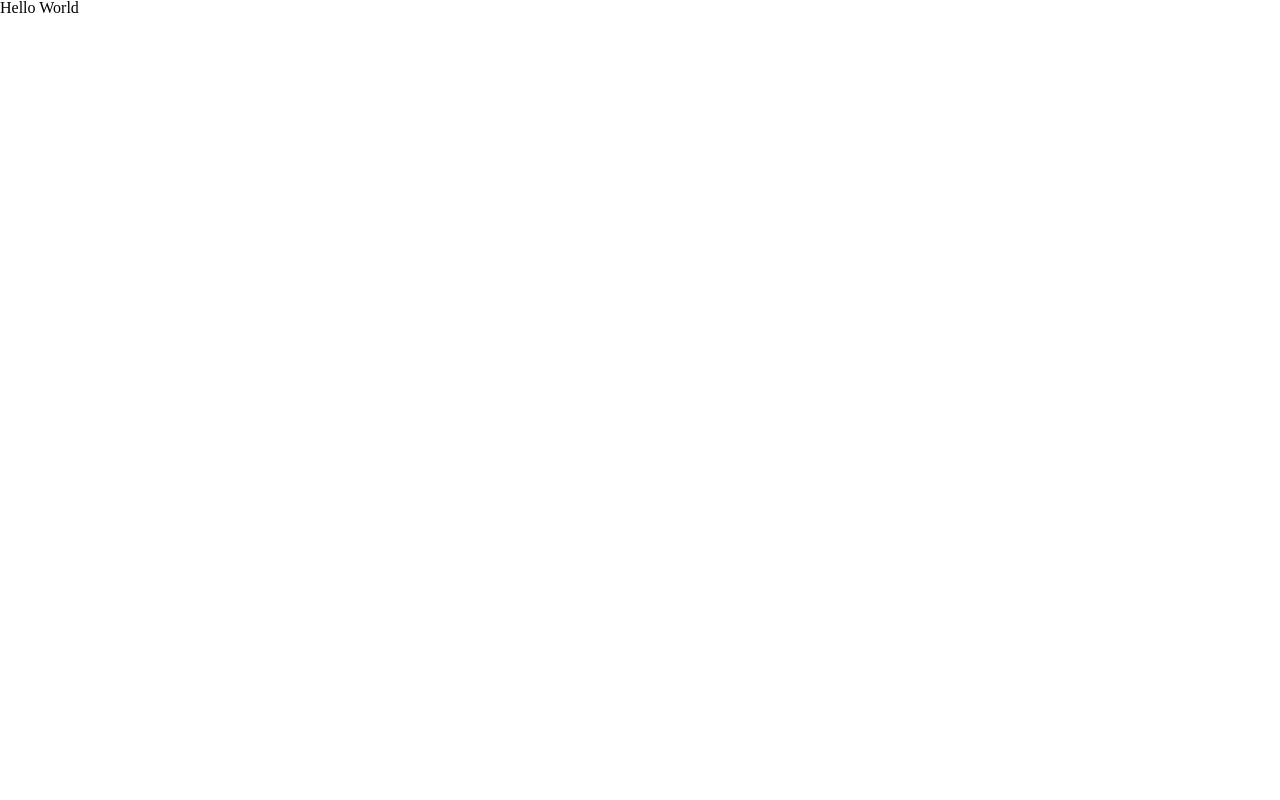
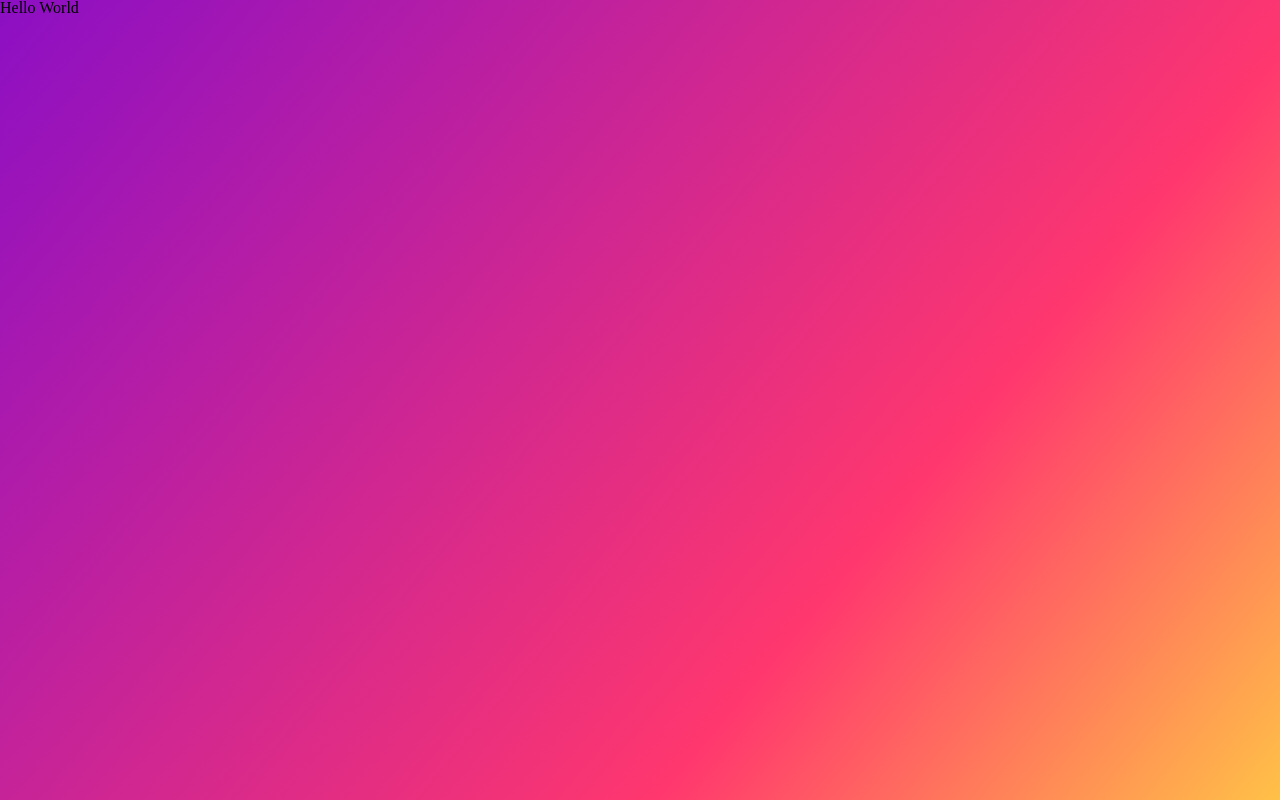
Before and after one commit to JordanOfTroy/callforce-codeassessment-070620, a React (Create React App) app: page / in a window 1280 px wide. Built offline with nearby package versions, Linux system fonts and the light colour scheme.

Commit message:
CSS variables and background gradient set up. very very schmexy.

```diff
--- a/src/App.css
+++ b/src/App.css
@@ -49,3 +49,16 @@ table {
 * {
     box-sizing: border-box;
 }
+
+:root {
+	--color1: rgba(140,15,196,1);
+	--color2: rgba(255,55,110,1);
+	--color3: rgba(255,193,71,1);
+	--gradient: linear-gradient(130deg, var(--color1) 0%, var(--color2) 68%, var(--color3) 100%);
+}
+
+.App {
+	min-height: 100vh;
+	width: 100wv;
+	background: var(--gradient);
+}
```
